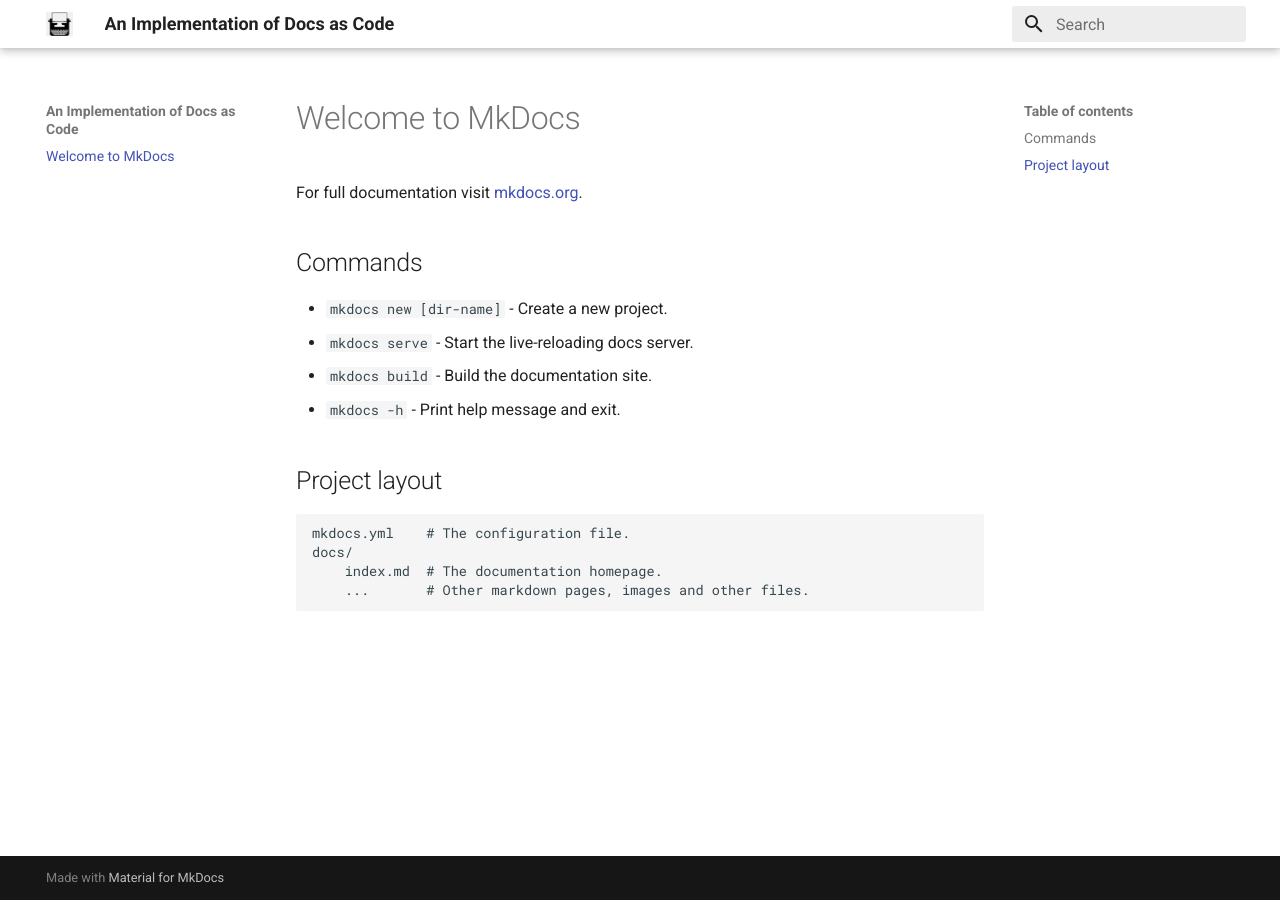
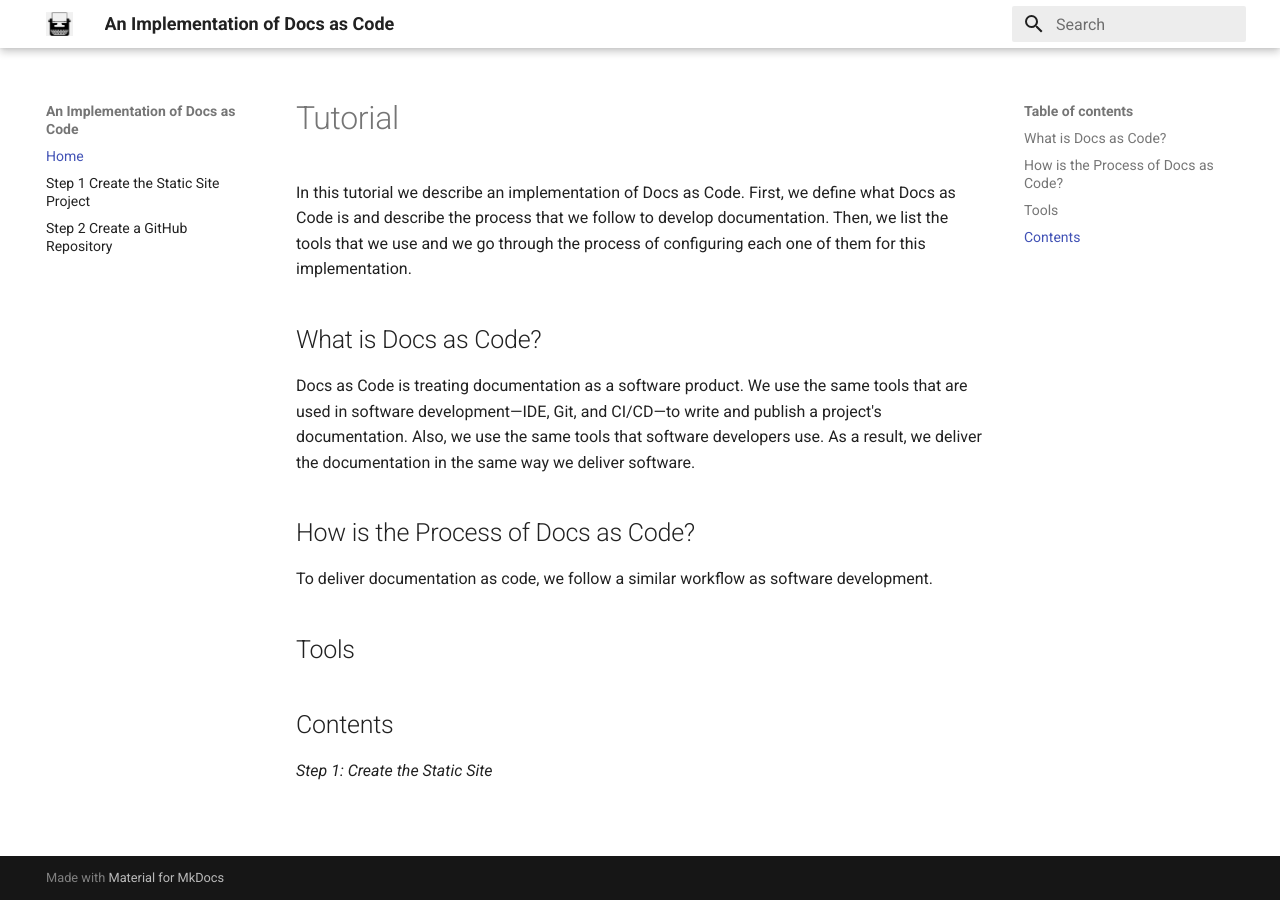
Before and after one commit to lilianabs/docops-implementation, an MkDocs documentation site: the page built from docs/index.md, in a window 1280 px wide. Built offline with MkDocs 1.6.1 and Material for MkDocs 9.7.7, drawn with Linux system fonts in a browser that asks for light colours.

```diff
--- a/docs/index.md
+++ b/docs/index.md
@@ -1,17 +1,17 @@
-# Welcome to MkDocs
+# Tutorial
 
-For full documentation visit [mkdocs.org](https://www.mkdocs.org).
+In this tutorial we describe an implementation of Docs as Code. First, we define what Docs as Code is and describe the process that we follow to develop documentation. Then, we list the tools that we use and we go through the process of configuring each one of them for this implementation.
 
-## Commands
+## What is Docs as Code?
 
-* `mkdocs new [dir-name]` - Create a new project.
-* `mkdocs serve` - Start the live-reloading docs server.
-* `mkdocs build` - Build the documentation site.
-* `mkdocs -h` - Print help message and exit.
+Docs as Code is treating documentation as a software product. We use the same tools that are used in software development—IDE, Git, and CI/CD—to write and publish a project's documentation. Also, we use the same tools that software developers use. As a result, we deliver the documentation in the same way we deliver software.
 
-## Project layout
+## How is the Process of Docs as Code?
 
-    mkdocs.yml    # The configuration file.
-    docs/
-        index.md  # The documentation homepage.
-        ...       # Other markdown pages, images and other files.
+To deliver documentation as code, we follow a similar workflow as software development.
+
+## Tools
+
+## Contents
+
+*Step 1: Create the Static Site*
--- a/mkdocs.yml
+++ b/mkdocs.yml
@@ -6,3 +6,7 @@ theme:
   palette:
     primary: white
     accent: white
+nav:
+  - Home: index.md
+  - Step 1 Create the Static Site Project: step1.md
+  - Step 2 Create a GitHub Repository: step2.md
```
Also changed, not shown: docs/step1.md (added), docs/step2.md (added), docs/step3.md (added), docs/step4.md (added), 1 other file.
